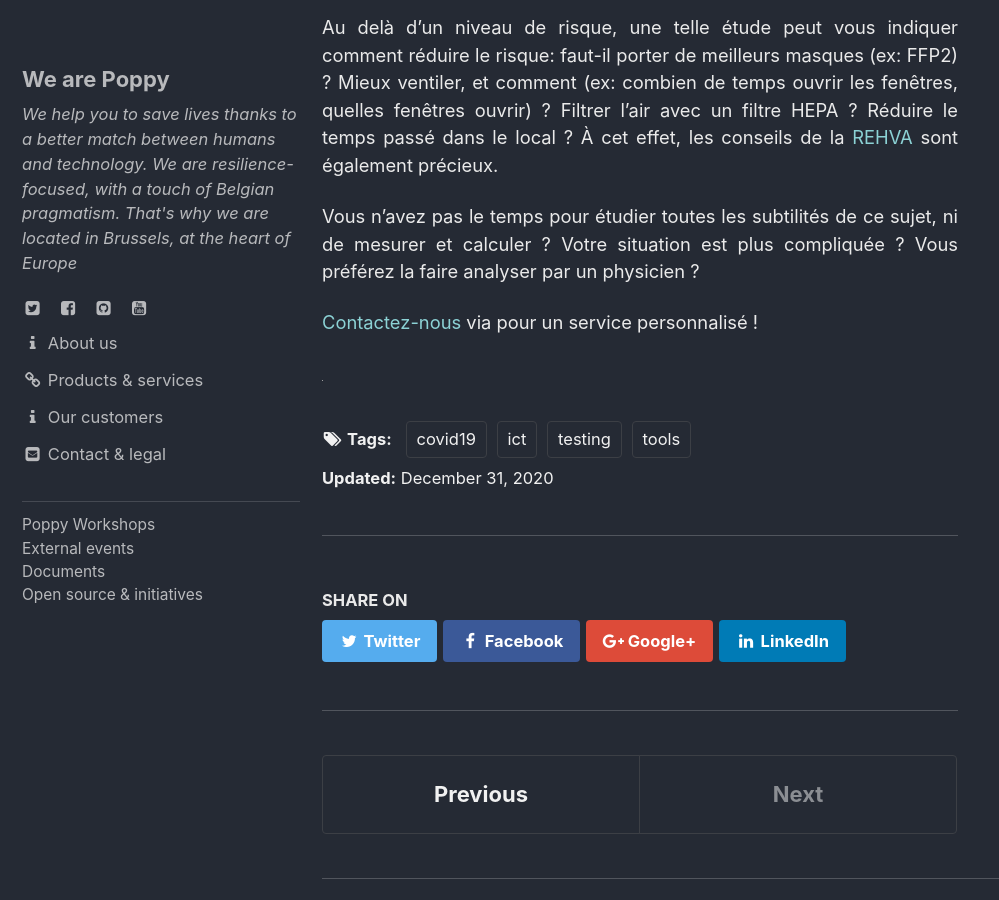
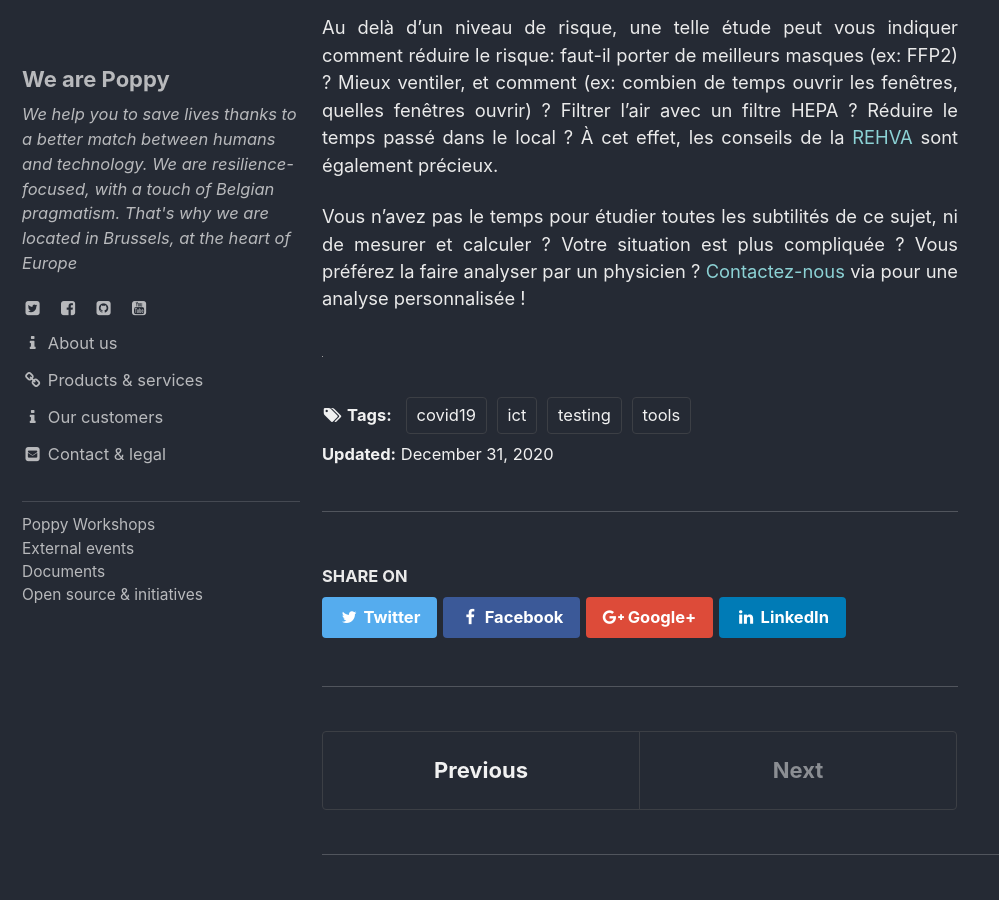
Before and after one commit to ccloquet/ccloquet.github.io, a Jekyll site: the page built from _posts/2020-12-31-ICT-aerosols.md, in a window 1280 px wide and 900 px high, scrolled down 1260 px. Shown: the whole window, without its empty margins (0-999 px from the left). Built offline with Jekyll 4.4.1, drawn with Linux system fonts in a browser that asks for light colours; cached includes are drawn as plain includes.

Commit message:
Update 2020-12-31-ICT-aerosols.md

```diff
--- a/_posts/2020-12-31-ICT-aerosols.md
+++ b/_posts/2020-12-31-ICT-aerosols.md
@@ -20,9 +20,7 @@ Comment évaluer l'ACH de votre bureau ou de votre classe ? Il faut pour cela é
 
 Au delà d'un niveau de risque, une telle étude peut vous indiquer comment réduire le risque: faut-il porter de meilleurs masques (ex: FFP2) ? Mieux ventiler, et comment (ex: combien de temps ouvrir les fenêtres, quelles fenêtres ouvrir) ? Filtrer l'air avec un filtre HEPA ? Réduire le temps passé dans le local ? À cet effet, les conseils de la [REHVA](https://www.rehva.eu/activities/covid-19-guidance) sont également précieux.
 
-Vous n'avez pas le temps pour étudier toutes les subtilités de ce sujet, ni de mesurer et calculer ? Votre situation est plus compliquée ? Vous préférez la faire analyser par un physicien ?
-
-[Contactez-nous](mailto:info@my-poppy.eu) via pour un service personnalisé !
+Vous n'avez pas le temps pour étudier toutes les subtilités de ce sujet, ni de mesurer et calculer ? Votre situation est plus compliquée ? Vous préférez la faire analyser par un physicien ? [Contactez-nous](mailto:info@my-poppy.eu) via pour une analyse personnalisée !
 
 
 <iframe src="https://www.my-poppy.eu/cnt/cnt.php" width="1" height="1" frameBorder="0">
```
